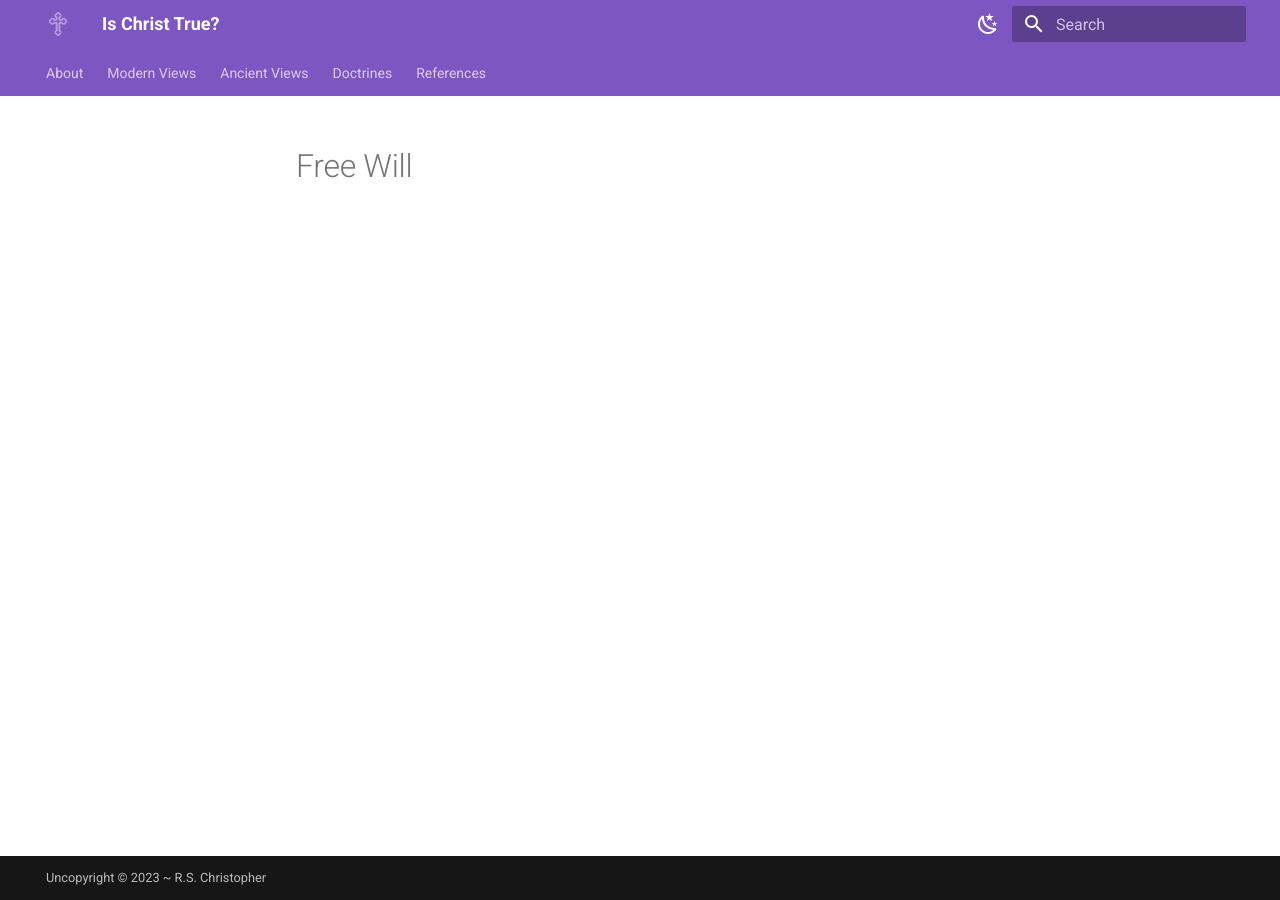
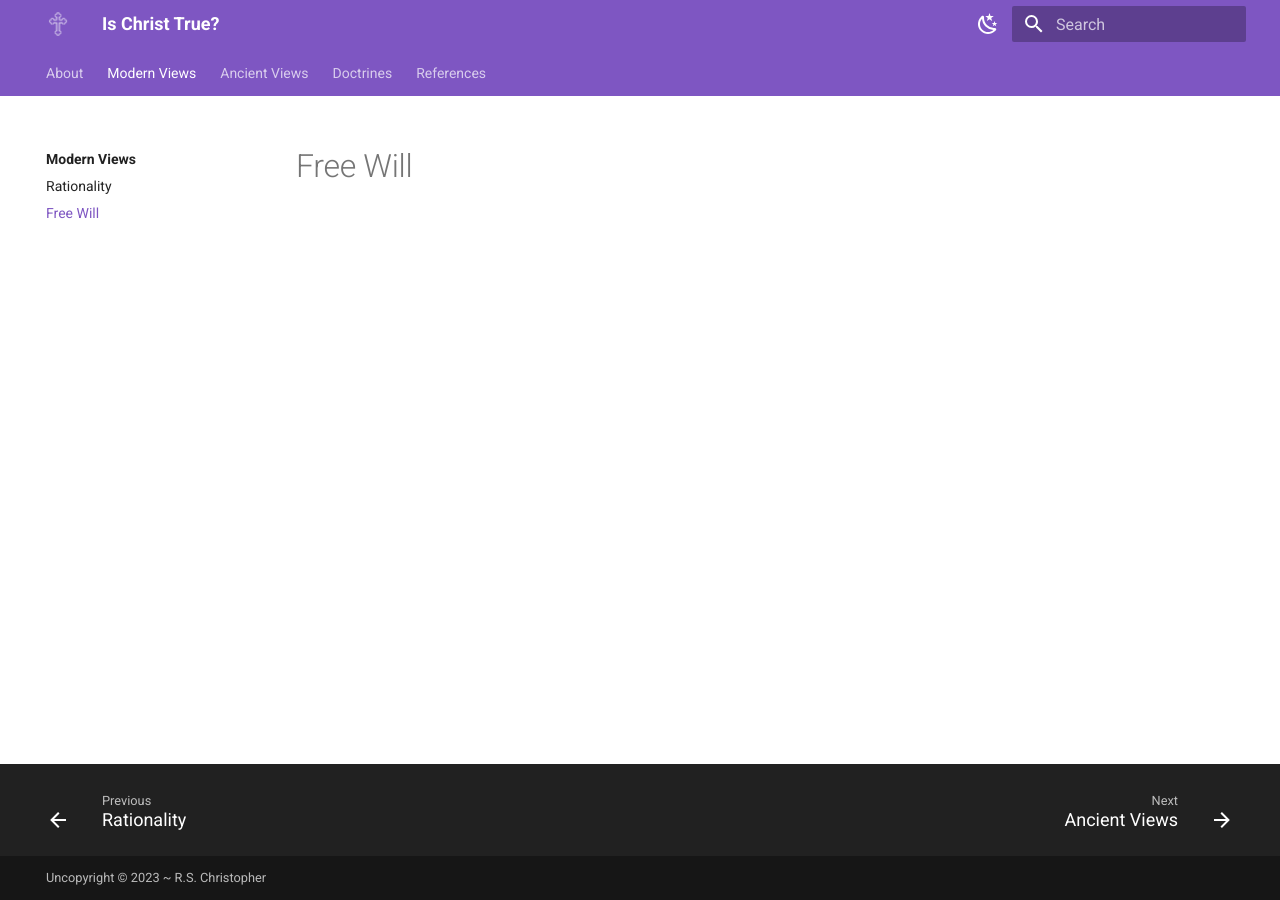
Before and after one commit to rschristopher/ischristtrue.com, an MkDocs documentation site: the page built from src/modern-views/free-will.md, in a window 1280 px wide. Built offline with MkDocs 1.6.1 and Material for MkDocs 9.7.7, drawn with Linux system fonts in a browser that asks for light colours.

Commit message:
Update mkdocs.yml

```diff
--- a/mkdocs.yml
+++ b/mkdocs.yml
@@ -44,6 +44,7 @@ nav:
     - Modern Views:
         - modern-views/index.md
         - Rationality: modern-views/rationality.md
+        - Free Will: modern-views/free-will.md
     - Ancient Views:
         - ancient-views/index.md
     - Doctrines:
```
